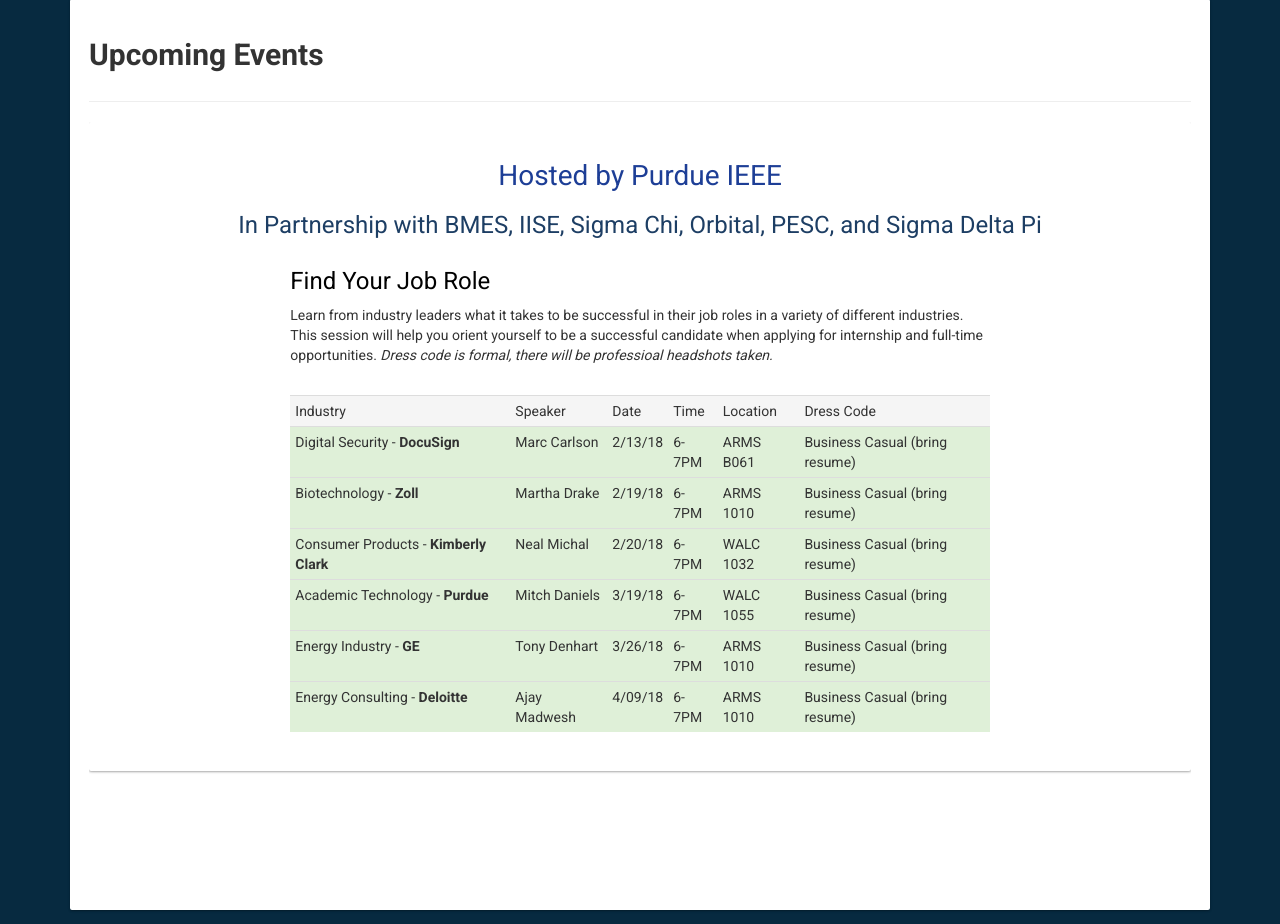
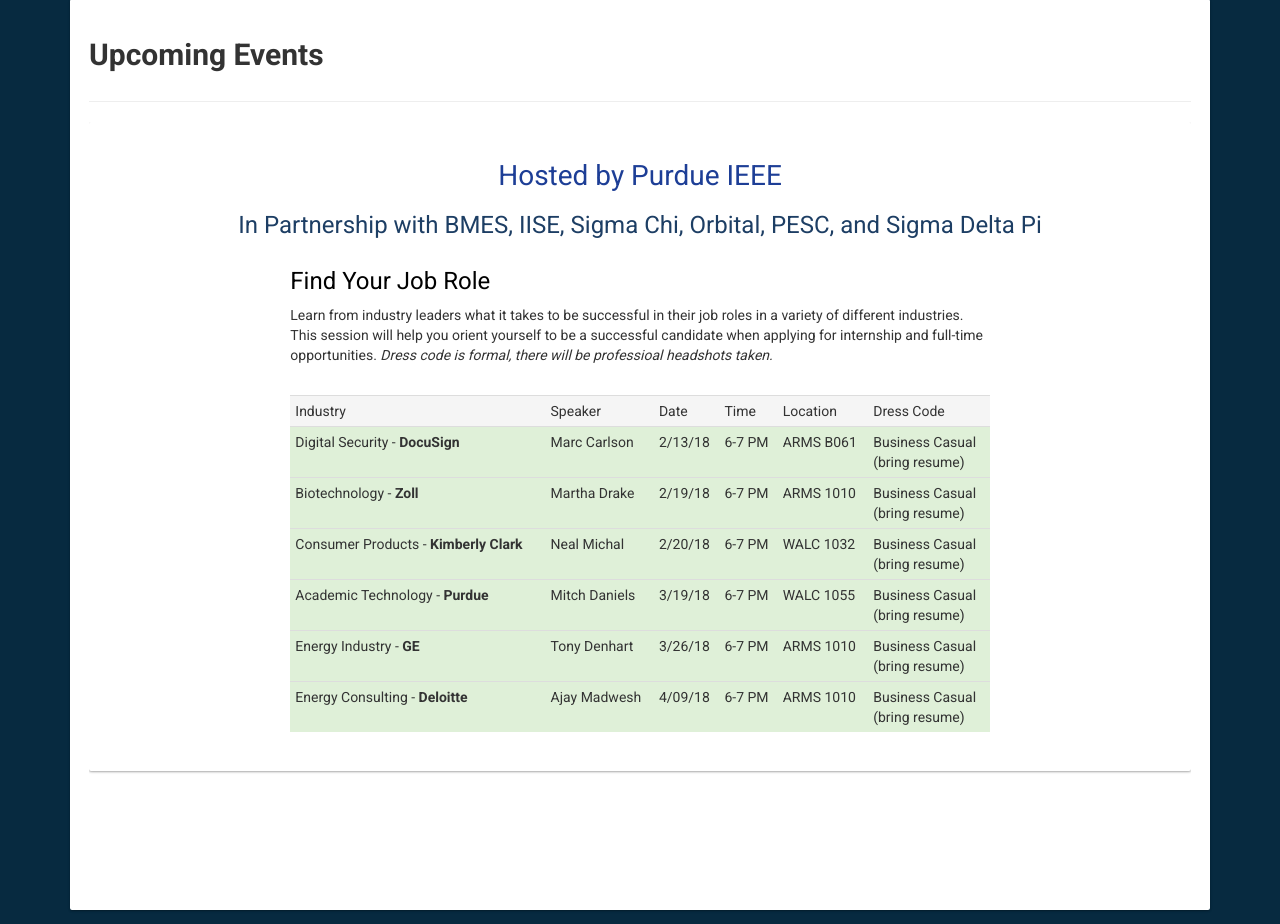
Before and after one commit to PurdueIEEE/old-IEEE-Website, a PHP site: page / in a window 1280 px wide. Shown: the part 626-1550 px from the top of the page. Run offline with PHP 8.4, Linux system fonts and the light colour scheme; some libraries are stand-ins or nearby versions.

Commit message:
Fix minor allignment issues with events table

```diff
--- a/events.php
+++ b/events.php
@@ -45,49 +45,49 @@
                             <td class="success">Digital Security - <b>DocuSign</b></td>
                             <td class="success">Marc Carlson</td>
                             <td class="success">2/13/18</td>
-                            <td class="success">6-7PM</td>
+                            <td class="success">6-7 PM</td>
                             <td class="success">ARMS B061</td>
-                            <td class="success">Business Casual (bring resume)</td>
+                            <td class="success">Business Casual <br /> (bring resume)</td>
                         </tr>
                         <tr class="success">
                             <td class="success">Biotechnology - <b>Zoll</b></td>
                             <td class="success">Martha Drake</td>
                             <td class="success">2/19/18</td>
-                            <td class="success">6-7PM</td>
+                            <td class="success">6-7 PM</td>
                             <td class="success">ARMS 1010</td>
-                            <td class="success">Business Casual (bring resume)</td>
+                            <td class="success">Business Casual <br /> (bring resume)</td>
                         </tr>
                         <tr class="success">
                             <td class="success">Consumer Products - <b>Kimberly Clark</b></td>
                             <td class="success">Neal Michal</td>
                             <td class="success">2/20/18</td>
-                            <td class="success">6-7PM</td>
+                            <td class="success">6-7 PM</td>
                             <td class="success">WALC 1032</td>
-                            <td class="success">Business Casual (bring resume)</td>
+                            <td class="success">Business Casual <br /> (bring resume)</td>
                         </tr>
                         <tr class="success">
                             <td class="success">Academic Technology - <b> Purdue </b></td>
                             <td class="success">Mitch Daniels</td>
                             <td class="success">3/19/18</td>
-                            <td class="success">6-7PM</td>
+                            <td class="success">6-7 PM</td>
                             <td class="success">WALC 1055</td>
-                            <td class="success">Business Casual (bring resume)</td>
+                            <td class="success">Business Casual <br /> (bring resume)</td>
                         </tr>
                         <tr class="success">
                             <td class="success">Energy Industry - <b>GE</b></td>
                             <td class="success">Tony Denhart</td>
                             <td class="success">3/26/18</td>
-                            <td class="success">6-7PM</td>
+                            <td class="success">6-7 PM</td>
                             <td class="success">ARMS 1010</td>
-                            <td class="success">Business Casual (bring resume)</td>
+                            <td class="success">Business Casual <br /> (bring resume)</td>
                         </tr>
                         <tr class="success">
                             <td class="success">Energy Consulting - <b>Deloitte</b></td>
                             <td class="success">Ajay Madwesh</td>
                             <td class="success">4/09/18</td>
-                            <td class="success">6-7PM</td>
+                            <td class="success">6-7 PM</td>
                             <td class="success">ARMS 1010</td>
-                            <td class="success">Business Casual (bring resume)</td>
+                            <td class="success">Business Casual <br /> (bring resume)</td>
                         </tr>
 
                     </table>
```
